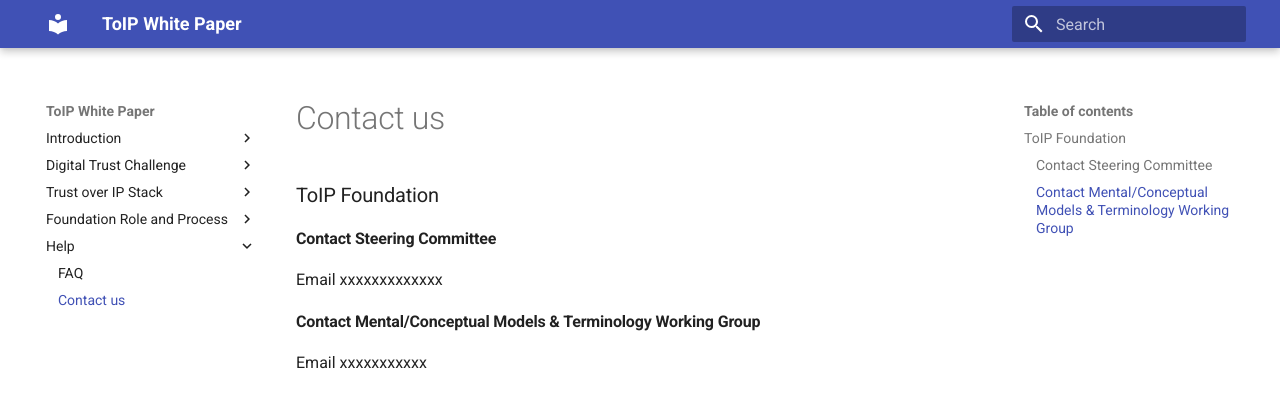
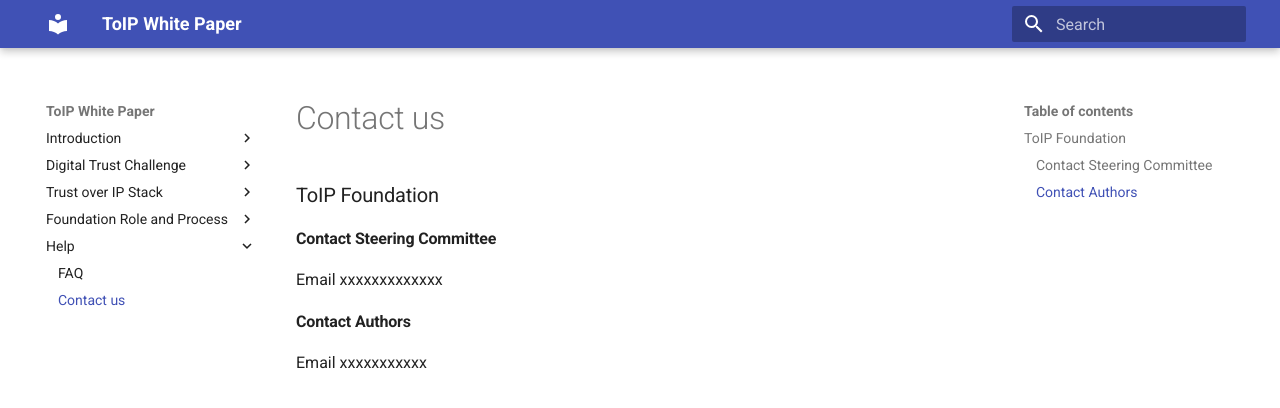
Before and after one commit to vinomaster/foundation-white-paper, an MkDocs documentation site: the page built from content/contact_us.md, in a window 1280 px wide. Shown: the top 408 px of the page. Built offline with MkDocs 1.6.1 and Material for MkDocs 9.7.7, drawn with Linux system fonts in a browser that asks for light colours.

Commit message:
deploy test

```diff
--- a/content/contact_us.md
+++ b/content/contact_us.md
@@ -4,6 +4,6 @@
 
 Email xxxxxxxxxxxxx
 
-#### Contact Mental/Conceptual Models & Terminology Working Group
+#### Contact Authors
 
 Email xxxxxxxxxxx
```
